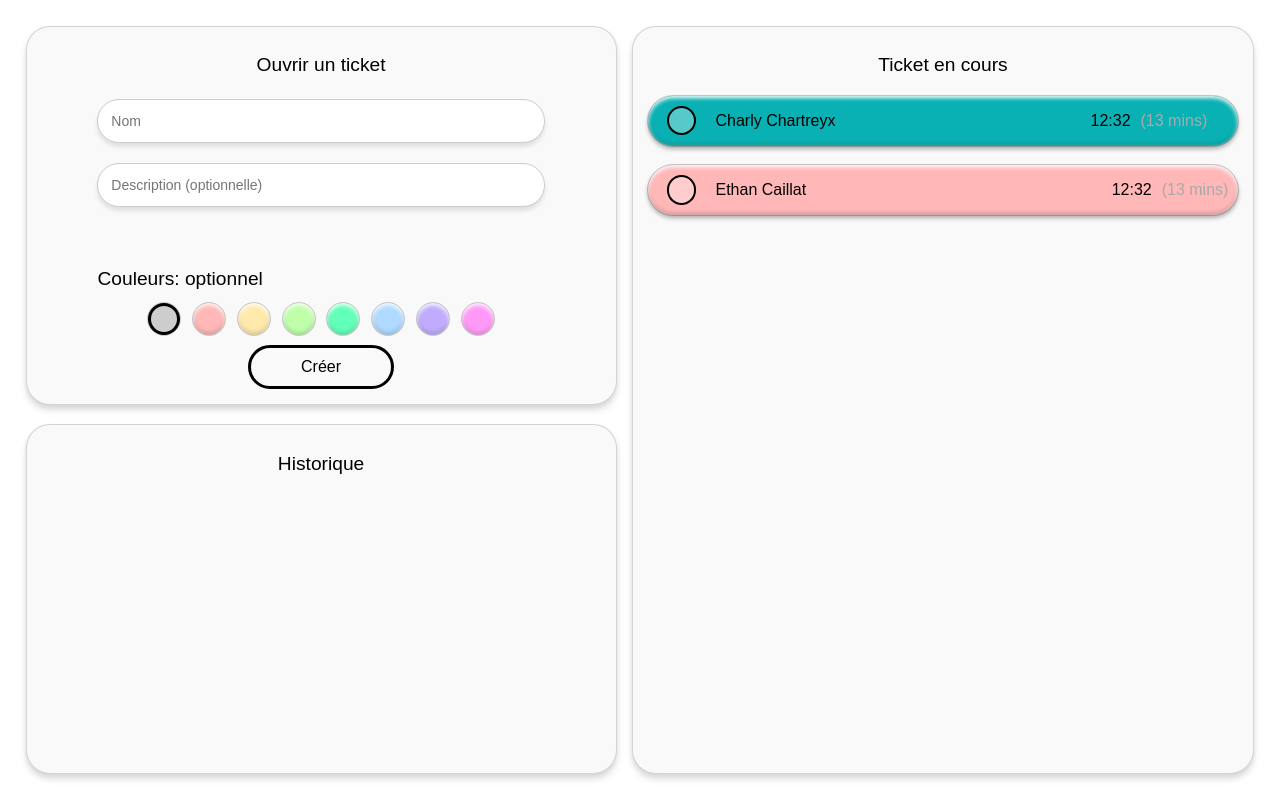
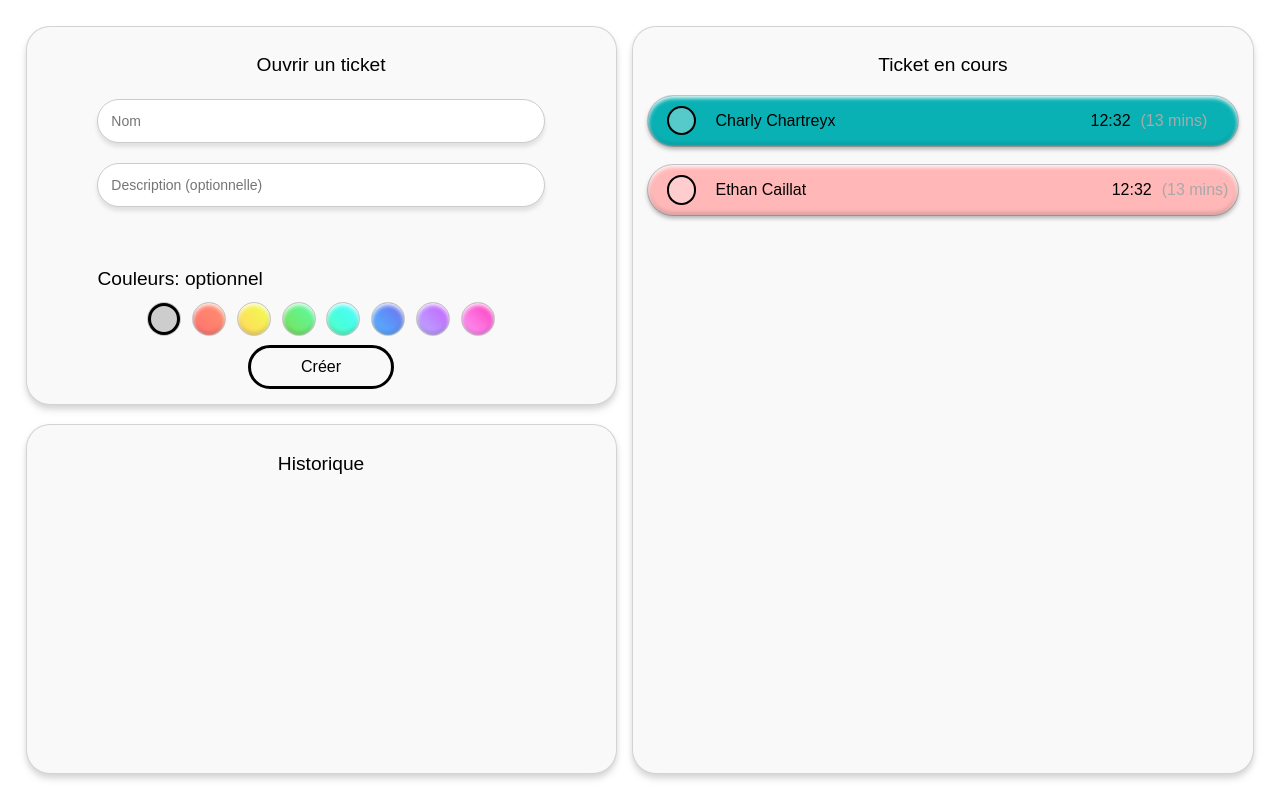
Before and after one commit to microsysteene/microsysteene.github.io, a plain HTML site: page index.html in a window 1280 px wide. Drawn offline with Linux system fonts and the light colour scheme; no server answers.

Commit message:
Add: Gradient effect

```diff
--- a/index.html
+++ b/index.html
@@ -20,13 +20,13 @@
             <h1>Couleurs: optionnel</h1>
             <div class="colorbox">
               <a class='color' id="default" style="background-color: #cdcdcd;"></a>
-              <a class='color' style="background-color: #ffb7b7;"></a>
-              <a class='color' style="background-color: #ffeaab;"></a>
-              <a class='color' style="background-color: #bfffaa;"></a>
-              <a class='color' style="background-color: #61ffb8;"></a>
-              <a class='color' style="background-color: #b0daff;"></a>
-              <a class='color' style="background-color: #c0acff;"></a>
-              <a class='color' style="background-color: #ff99f8;"></a>
+              <a class="color" style="background-image: linear-gradient(to right top, #ff7070, #ff796f, #ff816f, #ff896f, #ff9170);"></a>
+              <a class='color' style="background-image: linear-gradient(to right top, #ffd760, #fde05a, #f9ea56, #f3f552, #ebff51);"></a>
+              <a class='color' style="background-image: linear-gradient(to right top, #79e056, #71e76a, #6aee7e, #62f591, #5bfba3);"></a>
+              <a class='color' style="background-image: linear-gradient(to right top, #61ffb8, #4fffcf, #47fee2, #4efcf3, #61faff);"></a>
+              <a class='color' style="background-image: linear-gradient(to right top, #61b5ff, #5aa5fd, #5d93f8, #6880f1, #776be5);"></a>
+              <a class='color' style="background-image: linear-gradient(to right top, #c0acff, #bd9aff, #be87ff, #c171fe, #c657f9);"></a>
+              <a class='color' style="background-image: linear-gradient(to right top, #ff99f8, #fe84ea, #fd6ddb, #fc53ca, #fb30b8);"></a>
             </div>
           </div>
         </div>
```
